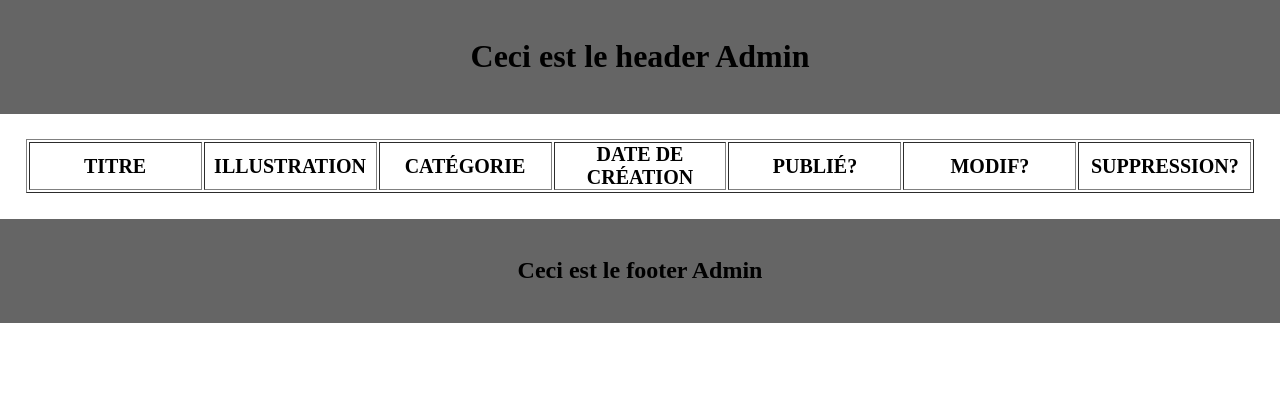
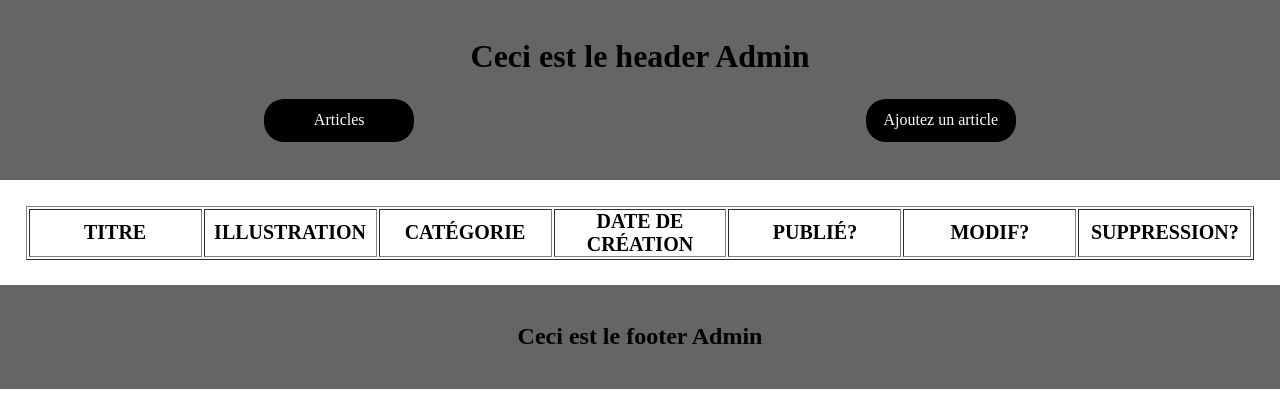
Before and after one commit to WilliamGendre/symfony_last_TP, a Symfony app: template templates/admin/page/articles/adminArticles.html.twig in a window 1280 px wide. Shown: the top 420 px of the page. Run offline with Twig, Linux system fonts and the light colour scheme; the template is opened without the code that fills it, so the values that code supplies are empty; some libraries are stand-ins or nearby versions.

Commit message:
insert + update

```diff
--- a/public/css/adminStyle.css
+++ b/public/css/adminStyle.css
@@ -11,6 +11,32 @@ header{
     background-color: #656565;
     text-align: center;
     padding: 3%;
+}
+
+header nav{
+    padding-top: 2%;
+}
+
+header nav ul{
+    display: flex;
+    justify-content: space-around;
+    align-items: center;
+    list-style: none;
+}
+
+header nav ul li{
+    background-color: black;
+    width: 150px;
+    padding: 1%;
+    border-radius: 20px;
+}
+
+header nav ul li a{
+    color: white;
+}
+
+header nav ul li a:hover{
+    color: red;
 }
 
 /******************** Error404 ********************/
--- a/templates/admin/adminBase.html.twig
+++ b/templates/admin/adminBase.html.twig
@@ -9,6 +9,17 @@
 <body>
 <header>
     <h1>Ceci est le header Admin</h1>
+
+    <nav>
+        <ul>
+            <li><a href="{{ path('admin_articles') }}">Articles</a></li>
+            <li><a href="{{ path('admin_article_insert') }}">Ajoutez un article</a></li>
+        </ul>
+    </nav>
+
+    {% for message in app.flashes('success') %}
+        <h2 class="flashSuccess">{{ message }}</h2>
+    {% endfor %}
 </header>
 {% block content %}{% endblock %}
 <footer>
--- a/templates/admin/page/articles/adminArticles.html.twig
+++ b/templates/admin/page/articles/adminArticles.html.twig
@@ -6,10 +6,6 @@
 
     <main class="adminArticles">
         <section>
-
-            {% for message in app.flashes('gagner') %}
-                <h2 class="flashSuccess">{{ message }}</h2>
-            {% endfor %}
 
             <table width="100%" border="1">
                 <thead>
@@ -35,7 +31,7 @@
                                     <p>NON</p>
                                 {% endif %}
                             </td>
-                            <td><a href="">Modifier</a></td>
+                            <td><a href="{{ path('admin_article_update', {id: article.id}) }}">Modifier</a></td>
                             <td><a href="{{ path('admin_article_delete', {id: article.id}) }}">Supprimer</a></td>
                         </tr>
                 {% endfor %}
```
Also changed, not shown: src/Controller/adminController/AdminArticlesController.php (+44 -2 lines), src/Entity/Article.php (+8 -2 lines), src/Form/ArticleType.php (added, +37 -0 lines), templates/admin/page/articles/insertArticle.html.twig (added, +11 -0 lines), templates/admin/page/articles/updateArticle.html.twig (added, +11 -0 lines).
